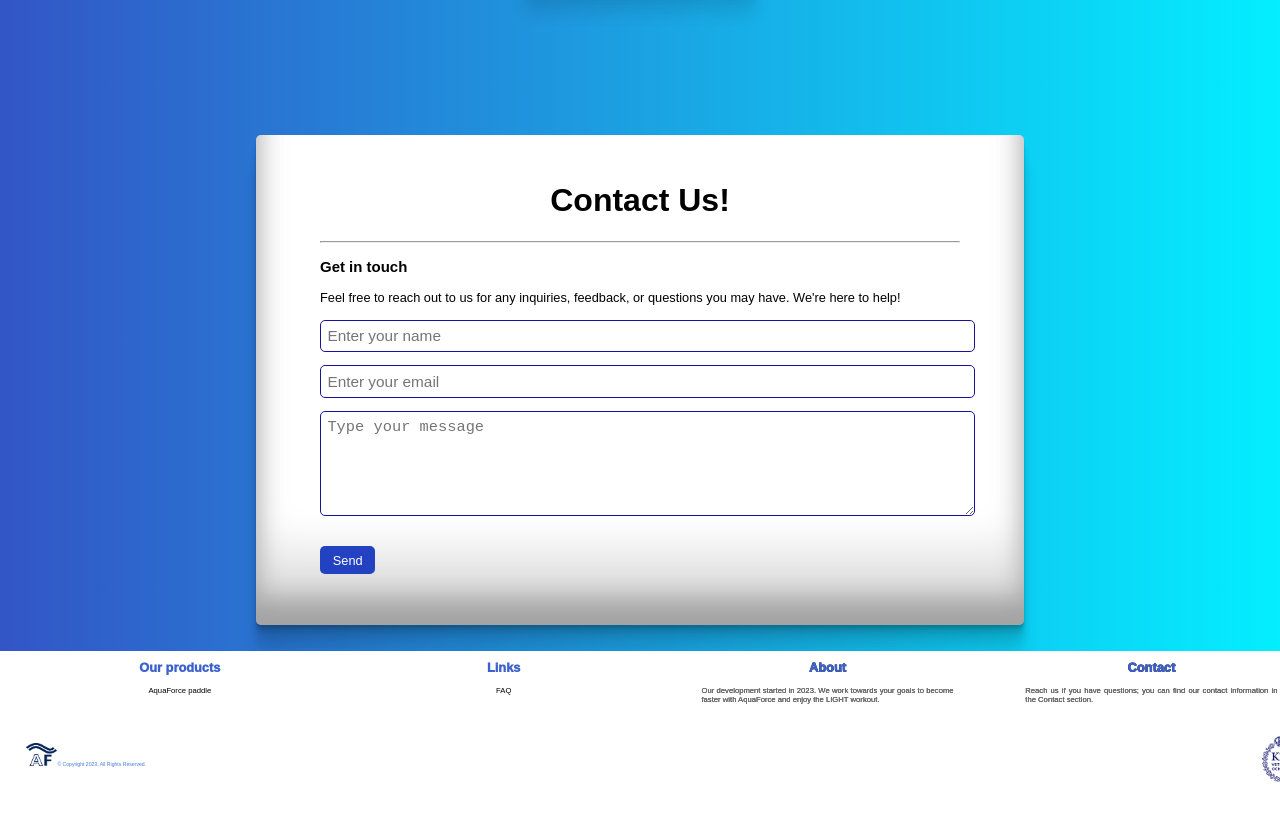
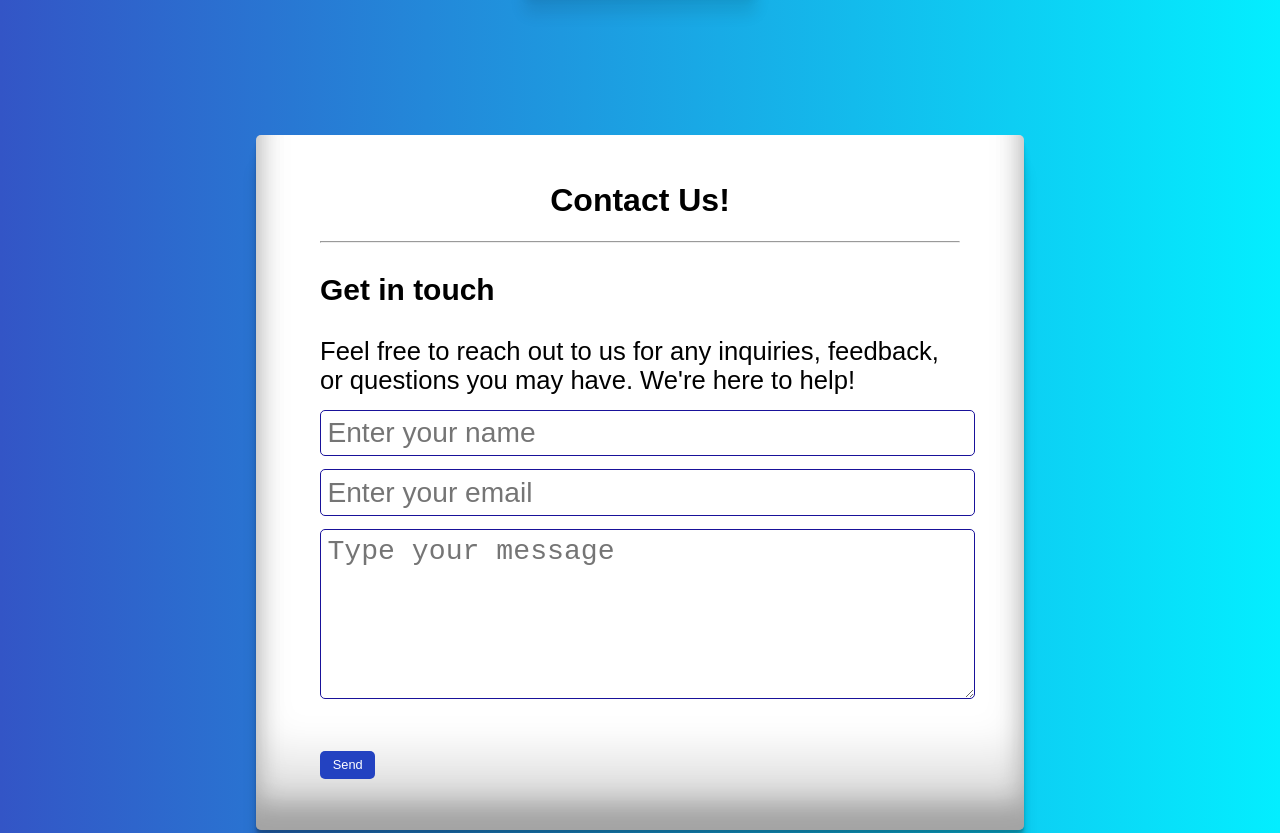
Before and after one commit to JakubJus/AFweb, a React (Vite) app in the folder client/: page /contact in a window 1280 px wide. Shown: the part 680-1513 px from the top of the page. Before the commit the page ends 1475 px from the top, so only its background shows below. Built offline with nearby package versions, Linux system fonts and the light colour scheme.

Commit message:
Update ContactUs.scss

```diff
--- a/client/src/pages/Contact/ContactUs.scss
+++ b/client/src/pages/Contact/ContactUs.scss
@@ -1,7 +1,7 @@
 .box {
     padding: 2% 5% 4% 5%;
     background-color: white;
-    margin-bottom: 2%;
+    margin-bottom: 20%;
     margin-left: 20%;
     margin-right: 20%;
     border-radius: 5px;
@@ -10,7 +10,7 @@
 }
 
 .sec_sp {
-    font-size: 1vw;
+    font-size: 2vw;
 }
 
 .success-message {
@@ -34,7 +34,7 @@
 }
 
 .form-control {
-    font-size: 1.2vw;
+    font-size: 2.2vw;
 }
 
 .form-group {
```
